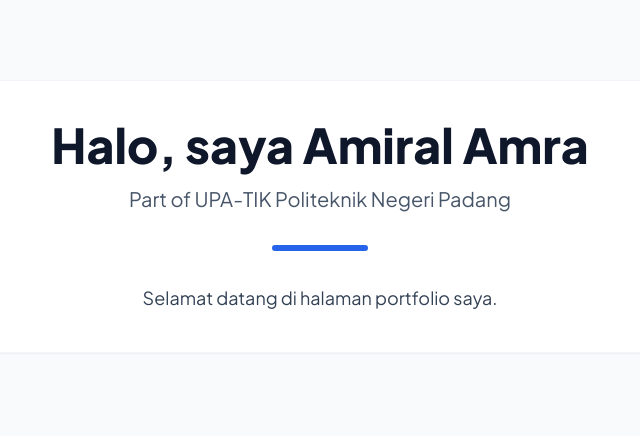
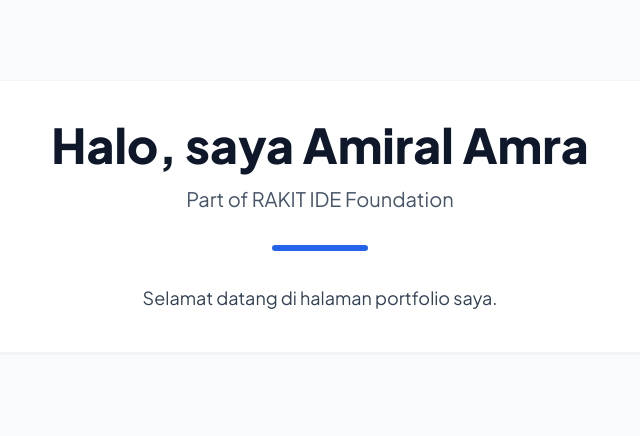
Before and after one commit to amiralamra/amiralamra.github.io, a plain HTML site: page index.html in a window 1280 px wide. Shown: the whole page, without its empty margins (320-960 px from the left). Drawn offline with nearby package versions, Linux system fonts and the light colour scheme.

Commit message:
Update index.html

```diff
--- a/index.html
+++ b/index.html
@@ -14,7 +14,7 @@
     <main class="max-w-4xl mx-auto px-6 py-20">
         <div class="bg-white p-10 rounded-3xl shadow-sm border border-slate-100 text-center">
             <h1 class="text-5xl font-extrabold text-slate-900 mb-4">Halo, saya Amiral Amra</h1>
-            <p class="text-xl text-slate-600 mb-8">Part of UPA-TIK Politeknik Negeri Padang</p>
+            <p class="text-xl text-slate-600 mb-8">Part of RAKIT IDE Foundation</p>
             <div class="w-24 h-1.5 bg-blue-600 mx-auto rounded-full mb-8"></div>
             <p class="text-lg text-slate-700 leading-relaxed max-w-2xl mx-auto">
                 Selamat datang di halaman portfolio saya.
```
